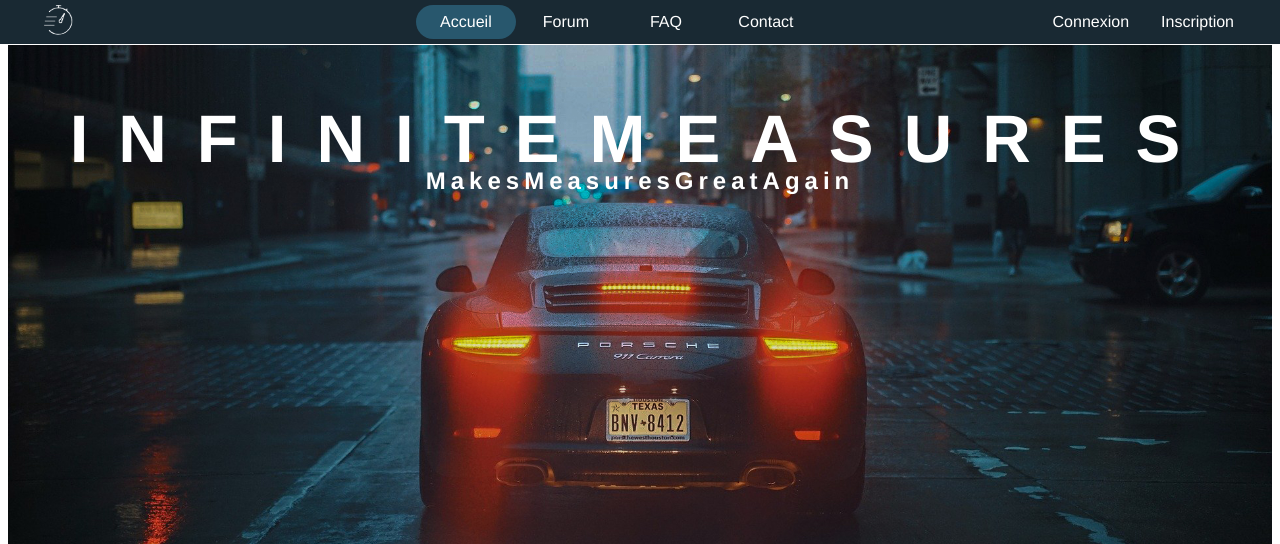
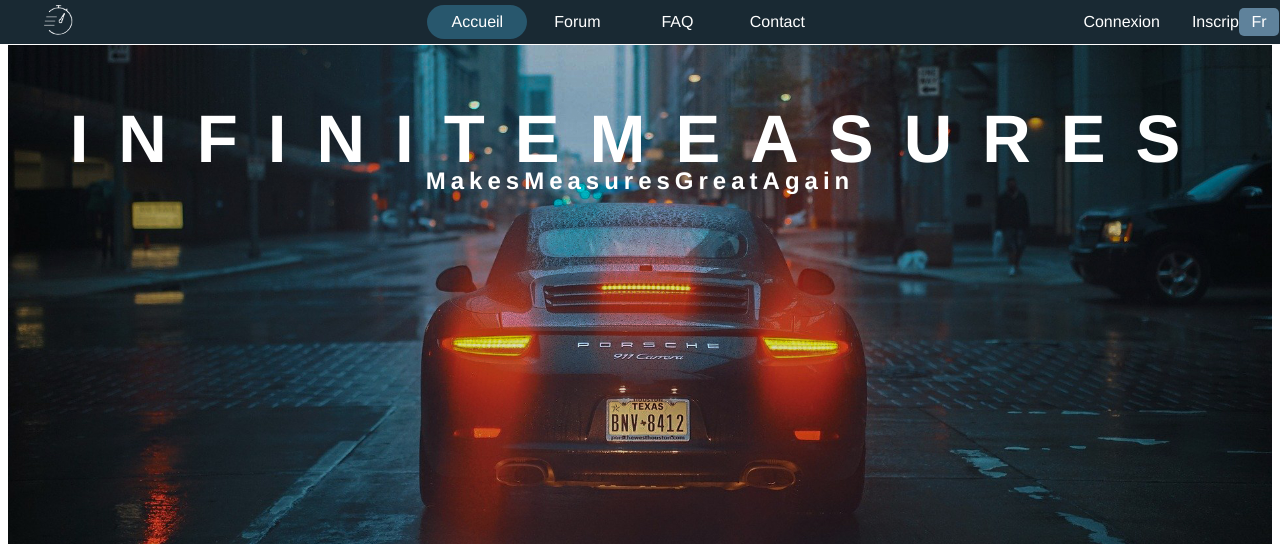
Before and after one commit to SilongXu/ISEP-BeyondSight-WEB-Project, a PHP site: page /home.html in a window 1280 px wide. Shown: the top 544 px of the page. Run offline with PHP 8.4, Linux system fonts and the light colour scheme.

Commit message:
Langues menu bar
c'est deja un debut ...

```diff
--- a/home.html
+++ b/home.html
@@ -25,6 +25,15 @@
 				<div><a href="">Connexion</a></div>
 				<div><a href="">Inscription</a></div>
 			</div>
+            <div class = "langues">
+                <span>Fr</span>
+                <div class = "not_choosen_language">
+                    <ul>
+                        <li><a href="">English</a></li>
+                        <li><a href="">Chinese</a></li>
+                    </ul>
+                </div>
+            </div>
     	</nav>
 
     	<!-- Home Page 1 -->
--- a/styles.css
+++ b/styles.css
@@ -13,20 +13,6 @@ html {
 /* !!!!! Menu Bar Global !!!!! */
 
 /* !!!!!!!!!!!!!!!!!!!!!!!!!!! */
-/*
-.icon_menu {
-	width: 50px;
-	border-radius: 50%;
-	transition: hover 0.3s ease-out;
-	position: absolute;
-	right: 0%;
-	top: 0%;
-}
-
-.icon_menu:hover .menu_bar {
-	display: flex;
-}
-*/
 
 .menu_bar {
 	display: flex;
@@ -56,7 +42,11 @@ html {
 }
 
 .menu_bar .right {
-	width: 20%;
+	width: 15%;
+}
+
+.menu_bar .langues {
+	width: 5%;
 }
 
 .menu_bar {
@@ -71,7 +61,7 @@ html {
 
 /* !!!!!!!!!!!!!!!!!!!!!!!!!!!!! */
 
-.menu_bar a {
+.menu_bar .left a, .center a, .right a {
 	display: block;
     color: #FFF;
     padding: 8px 16px 8px 16px;
@@ -83,7 +73,7 @@ html {
     			color 0.1s ease-out;
 }
 
-.menu_bar a:hover {
+.menu_bar .left a:hover, .center a:hover, .right a:hover {
     background-color: #5F829B;
     color: white;
 }
@@ -105,6 +95,83 @@ html {
     background-color: #28576D;
     color: white;
 }
+
+.menu_bar .langues {
+	display: inline-block;
+	justify-content: center;
+	background-color: #5F829B;
+	padding: 5px;
+	text-decoration: none;
+    color: white;
+    text-align: center;
+	border-radius: 5px 5px 5px 5px;
+    position: absolute;
+    top: 8px;
+    right: 1px;
+    height: 28px;
+    width: 40px;
+}
+
+.menu_bar .not_choosen_language {
+	display: none;
+	position: absolute;
+	right: 1px;
+	border-radius: 5px 5px 5px 5px;
+    min-width: 40px;
+    padding: 5px;
+	background-color: #5F829B;
+	z-index: 1;
+	/*box-shadow: 8px 8px 16px 0px rgba(0,0,0,0.4);*/
+}
+
+.menu_bar .langues:hover .not_choosen_language {
+	display: block;
+}
+
+.menu_bar .not_choosen_language ul {
+	list-style-type: none;
+	margin: 0;
+	padding: 0;
+	min-width: 50px;
+	background-color: #5F829B;
+}
+
+.menu_bar .not_choosen_language a {
+	display: block;
+	color: white;
+	text-decoration: none;
+	padding: 5px;
+}
+
+.menu_bar .not_choosen_language a:hover {
+	background-color: #28576D;
+	border-radius: 5px 5px 5px 5px;
+}
+
+
+
+/*
+.menu_bar .not_choosen_language a {
+	background-color: #4f4f4f;
+	padding: 4px;
+	text-decoration: none;
+    color: #FFF;
+    text-align: center;
+    width: 40px;
+    border-radius: 50%;
+	position: absolute;
+	top: 40px;
+	right: 2px;
+    height: 40px;
+    width: 40px;
+}*/
+
+/*
+.menu_bar .choosen_language:hover {
+    background-color: #5F829B;
+    color: white;
+}*/
+
 
 /* !!!!!!!!!!!!!!!!!!!!!!!!!!!!!!!! */
 
```
